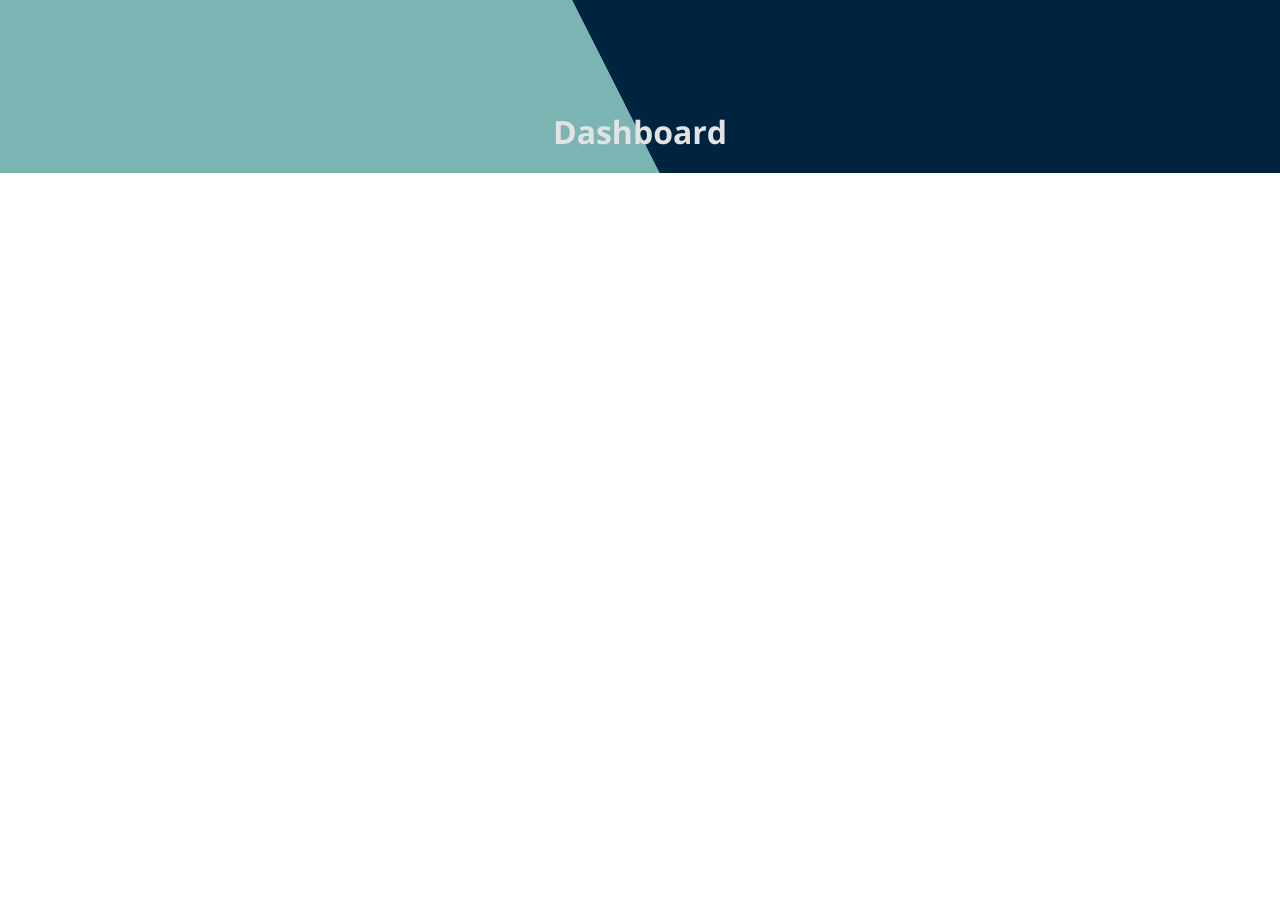
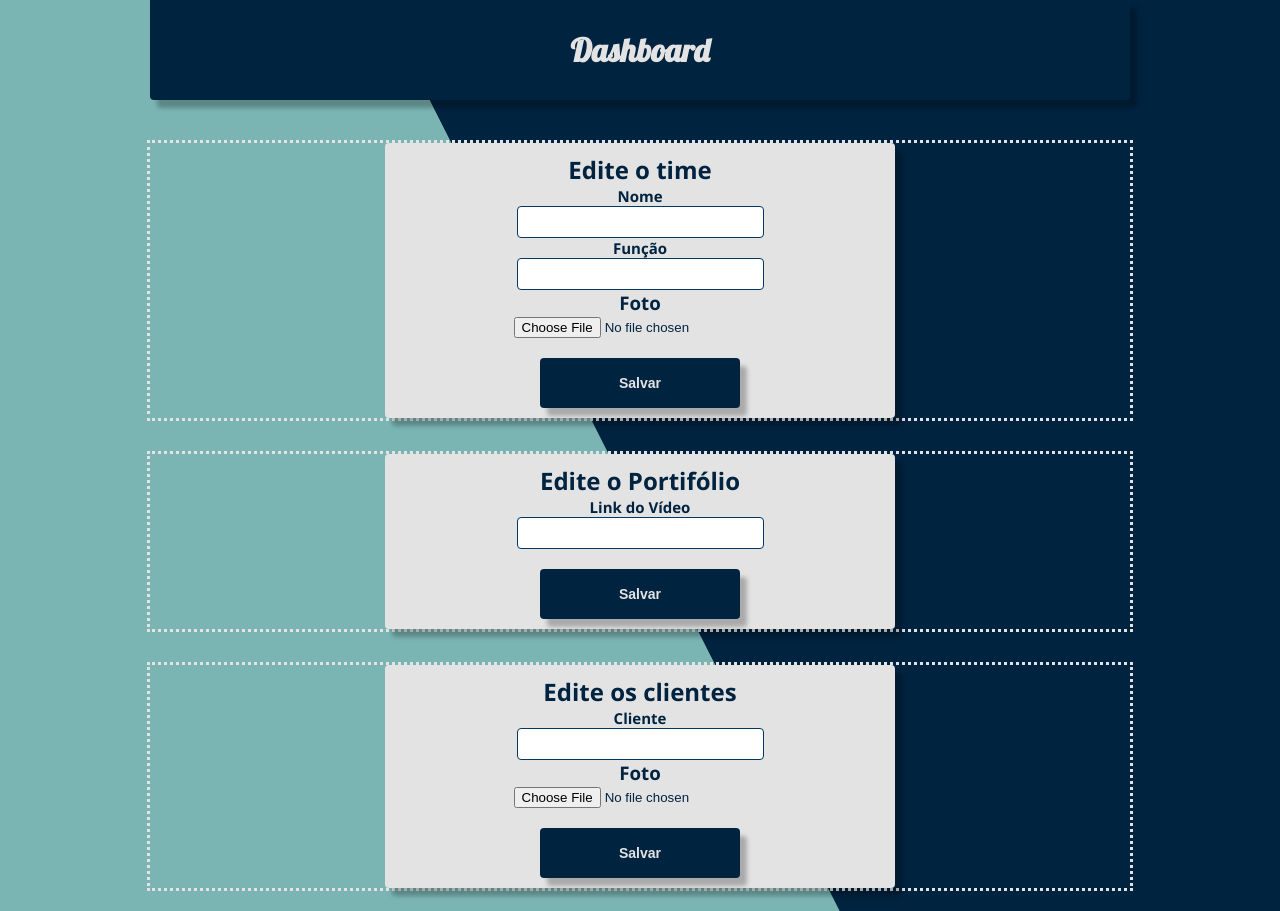
Before and after one commit to Wendellsg/videolabfilmes, a React (Create React App) app: page /dashboard in a window 1280 px wide. Before the commit the page ends 800 px from the top, so only its background shows below. Built offline with nearby package versions, Linux system fonts and the light colour scheme; a web font is replaced by a local one.

Commit message:
Criação do painel

```diff
--- a/src/pages/Dashboard/Dashboard.js
+++ b/src/pages/Dashboard/Dashboard.js
@@ -3,7 +3,72 @@ import './styles.css'
 function Dashboard(){
     return(
         <div className="dashboard-container">
-            <h1>Dashboard</h1>
+            <div className="dashboard-header">
+                <h1>Dashboard</h1>
+            </div>
+
+            <div className="edit-team box">
+                <div className="team-editing edit-card">
+                    <h2>Edite o time</h2>
+                    <div className="input-text">
+                        <h3>Nome</h3>
+                        <input  className="bashboard-textarea" type="text" name="Nome"/>
+                    </div>
+                    <div className="input-text">
+                        <h3>Função</h3>
+                        <input  className="bashboard-textarea"type="text" name="funcao"/>
+                    </div>
+                    <div>
+                        <h3>Foto</h3>
+                        <input type="file" name="foto"/>
+                    </div>
+                    <button>Salvar</button>
+
+                </div>
+                <div className="team-dashboard">
+
+                </div>
+
+            </div>
+
+            <div className="edit-portifolio box">
+
+                <div className="portifolio-editing edit-card">
+                    <h2>Edite o Portifólio</h2>
+                    <div className="input-text">
+                        <h3>Link do Vídeo</h3>
+                        <input className="bashboard-textarea" type="text" name="Video"/>
+                    </div>
+                    <button>Salvar</button>
+                </div>
+                <div className="portifolio-dashboard"></div>
+
+            </div>
+
+            <div className="edit-clientes box">
+
+                <div className="clientes-editing edit-card">
+                <h2>Edite os clientes</h2>
+                    <div className="input-text">
+                        <h3>Cliente</h3>
+                        <input className="bashboard-textarea" type="text" name="cliente"/>
+                    </div>
+                    <div>
+                        <h3>Foto</h3>
+                        <input type="file" name="logo"/>
+                    </div>
+
+                    <button>Salvar</button>
+                </div>
+
+                <div className="clientes-dashboard">
+
+                </div>
+
+
+
+
+            </div>
         </div>
     )
 }
--- a/src/pages/Dashboard/styles.css
+++ b/src/pages/Dashboard/styles.css
@@ -14,3 +14,83 @@
 
 
 }
+
+.dashboard-header{
+        font-family: 'Lobster', cursive;
+        width: 100%;
+        max-width: 980px;
+        background-color:#002340;
+        display: flex;
+        justify-content: center;
+        align-items: center;
+        border-radius: 0px 0px 4px 4px;
+        box-shadow: 7px 8px 4px rgba(0, 0, 0, 0.25);
+        position: fixed;
+        top: 0;
+        height: 100px;
+
+}
+
+
+.box{
+    margin-top: 30px;
+    width: 100%;
+    max-width: 980px;
+    align-items: center;
+    display: flex;
+    flex-direction: column;
+    justify-content: space-between;
+    border: #e3e3e3 dotted 3px
+}
+
+.edit-card{
+    background-color:  #e3e3e3;
+    color: #002340;
+    width: 50%;
+    border-radius: 4px;
+    box-shadow: 7px 8px 4px rgba(0, 0, 0, 0.25);
+    padding: 10px;
+
+}
+
+.input-text h3{
+    font-size: 15px;
+}
+
+.box button{
+
+    font-family: 'open-sans', sans-serif;
+    font-weight: bold;
+    font-size: 14px;
+    margin-top: 20px;
+    width: 200px;
+    height: 50px;
+    border-radius: 4px;
+    background-color: #002340;;
+    border-style: none;
+    color: #e3e3e3;
+    box-shadow: 7px 8px 4px rgba(0, 0, 0, 0.25);
+    cursor: pointer;
+}
+
+
+.box button:hover{
+    background-color: #023864;
+    font-size: 15px;
+    text-shadow: 4px 4px 4px rgba(0, 0, 0, 0.61);
+}
+
+.bashboard-textarea{
+    border: 1px  #023864 solid;
+    height: 30px;
+    width: 50%;
+    border-radius: 4px;
+}
+
+.bashboard-textarea:focus{
+    outline: none;
+    border-color: #023864;
+    box-shadow: 0 0 0 5px #7ab5b480;
+
+
+}
```
Also changed, not shown: 1 other file (tests, documents, lock files or other folders).
